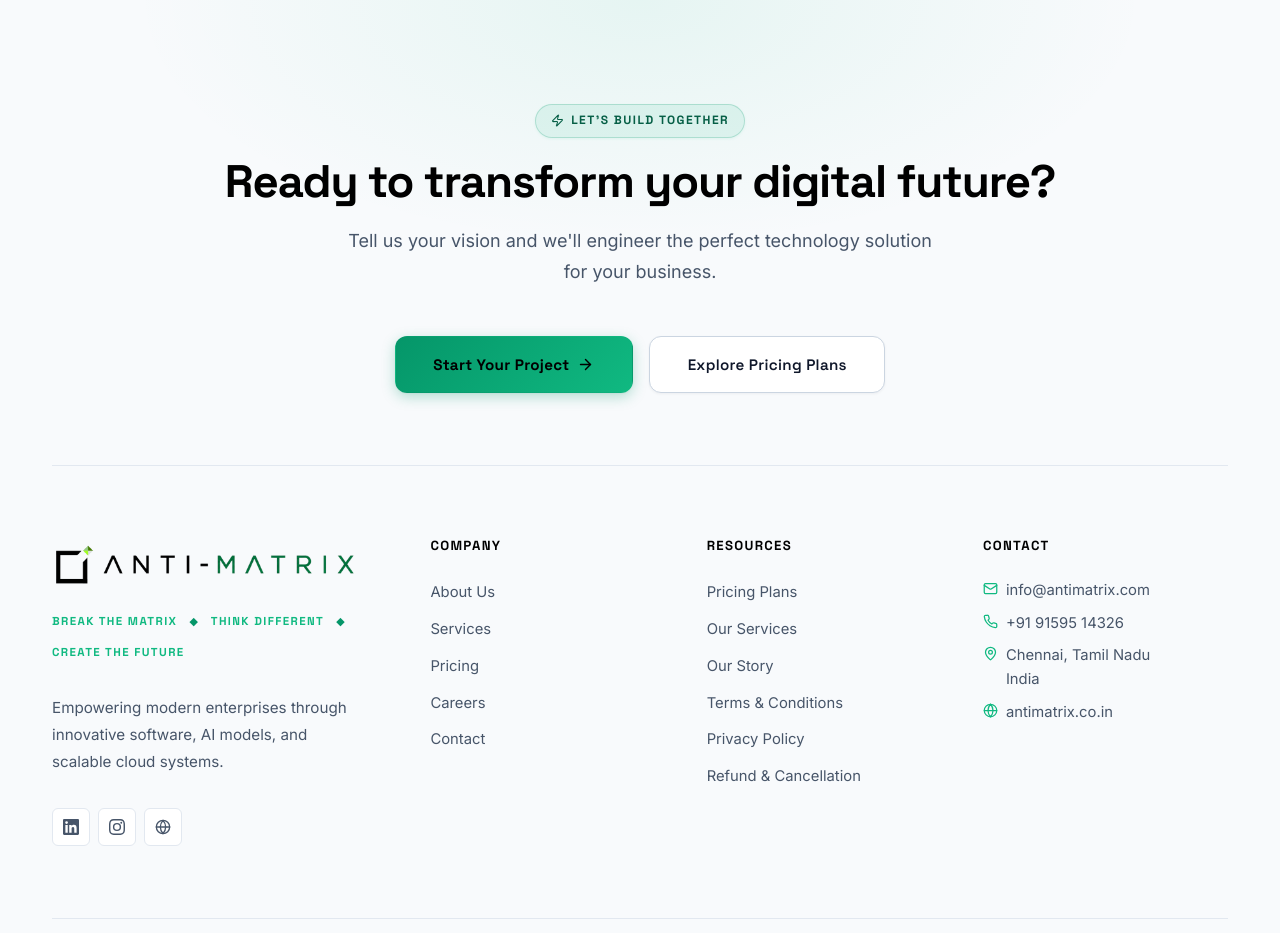
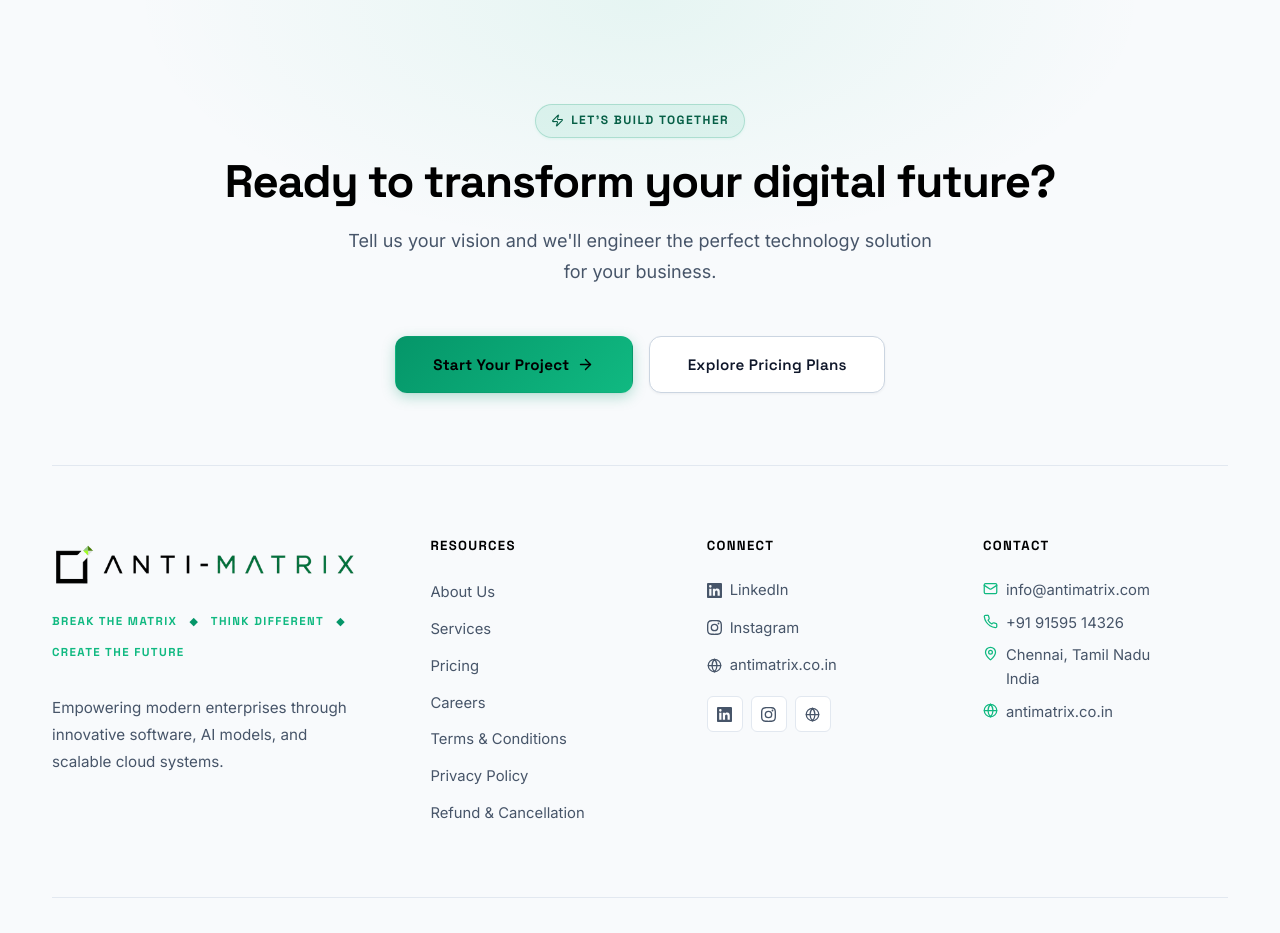
Before and after one commit to technetium-2k26/ANTI-MATRIX-website, a Flask app: page /admin/applications in a window 1280 px wide. Shown: the part 896-1829 px from the top of the page. Run offline with Flask 3, Linux system fonts and the light colour scheme; a user stored in the database is signed in; some libraries are stand-ins or nearby versions.

Commit message:
Update footer: consolidate company links into resources, remove company column, and center social hyperlinks

```diff
--- a/templates/components/footer.html
+++ b/templates/components/footer.html
@@ -39,55 +39,73 @@
           <p>
             Empowering modern enterprises through innovative software, AI models, and scalable cloud systems.
           </p>
-          <div class="footer-social" style="display: flex; gap: var(--space-sm);">
-            {# LinkedIn #}
-            <a href="https://www.linkedin.com/in/anti-matrix/" target="_blank" rel="noopener noreferrer" aria-label="LinkedIn" class="footer-social-link"
-              style="width:38px; height:38px; display:flex; align-items:center; justify-content:center; border:1px solid var(--color-border); border-radius:var(--radius-sm); color:var(--color-text-dim); transition:all 0.25s; text-decoration:none;">
-              <svg width="16" height="16" viewBox="0 0 24 24" fill="currentColor">
-                <path d="M20.447 20.452h-3.554v-5.569c0-1.328-.027-3.037-1.852-3.037-1.853 0-2.136 1.445-2.136 2.939v5.667H9.351V9h3.414v1.561h.046c.477-.9 1.637-1.85 3.37-1.85 3.601 0 4.267 2.37 4.267 5.455v6.286zM5.337 7.433a2.062 2.062 0 01-2.063-2.065 2.064 2.064 0 112.063 2.065zm1.782 13.019H3.555V9h3.564v11.452zM22.225 0H1.771C.792 0 0 .774 0 1.729v20.542C0 23.227.792 24 1.771 24h20.451C23.2 24 24 23.227 24 22.271V1.729C24 .774 23.2 0 22.222 0h.003z"/>
-              </svg>
-            </a>
-            {# Instagram #}
-            <a href="https://www.instagram.com/antimatrix_in/" target="_blank" rel="noopener noreferrer" aria-label="Instagram" class="footer-social-link"
-              style="width:38px; height:38px; display:flex; align-items:center; justify-content:center; border:1px solid var(--color-border); border-radius:var(--radius-sm); color:var(--color-text-dim); transition:all 0.25s; text-decoration:none;">
-              <svg width="16" height="16" viewBox="0 0 24 24" fill="currentColor">
-                <path d="M12 2.163c3.204 0 3.584.012 4.85.07 3.252.148 4.771 1.691 4.919 4.919.058 1.265.069 1.645.069 4.849 0 3.205-.012 3.584-.069 4.849-.149 3.225-1.664 4.771-4.919 4.919-1.266.058-1.644.07-4.85.07-3.204 0-3.584-.012-4.849-.07-3.26-.149-4.771-1.699-4.919-4.92-.058-1.265-.07-1.644-.07-4.849 0-3.204.013-3.583.07-4.849.149-3.227 1.664-4.771 4.919-4.919 1.266-.057 1.645-.069 4.849-.069zM12 0C8.741 0 8.333.014 7.053.072 2.695.272.273 2.69.073 7.052.014 8.333 0 8.741 0 12c0 3.259.014 3.668.072 4.948.2 4.358 2.618 6.78 6.98 6.98C8.333 23.986 8.741 24 12 24c3.259 0 3.668-.014 4.948-.072 4.354-.2 6.782-2.618 6.979-6.98.059-1.28.073-1.689.073-4.948 0-3.259-.014-3.667-.072-4.947-.196-4.354-2.617-6.78-6.979-6.98C15.668.014 15.259 0 12 0zm0 5.838a6.162 6.162 0 100 12.324 6.162 6.162 0 000-12.324zM12 16a4 4 0 110-8 4 4 0 010 8zm6.406-11.845a1.44 1.44 0 100 2.881 1.44 1.44 0 000-2.881z"/>
-              </svg>
-            </a>
-            {# Website #}
-            <a href="https://antimatrix.co.in" target="_blank" rel="noopener noreferrer" aria-label="Website" class="footer-social-link"
-              style="width:38px; height:38px; display:flex; align-items:center; justify-content:center; border:1px solid var(--color-border); border-radius:var(--radius-sm); color:var(--color-text-dim); transition:all 0.25s; text-decoration:none;">
-              <svg width="16" height="16" viewBox="0 0 24 24" fill="none" stroke="currentColor" stroke-width="2" stroke-linecap="round" stroke-linejoin="round">
-                <circle cx="12" cy="12" r="10"/><line x1="2" y1="12" x2="22" y2="12"/>
-                <path d="M12 2a15.3 15.3 0 0 1 4 10 15.3 15.3 0 0 1-4 10 15.3 15.3 0 0 1-4-10 15.3 15.3 0 0 1 4-10z"/>
-              </svg>
-            </a>
-          </div>
-        </div>
-
-        {# Company links #}
-        <div class="footer-col">
-          <h4>Company</h4>
-          <ul class="footer-links">
-            <li><a href="{{ url_for('main.about') }}">About Us</a></li>
-            <li><a href="{{ url_for('main.services') }}">Services</a></li>
-            <li><a href="{{ url_for('main.pricing') }}">Pricing</a></li>
-            <li><a href="{{ url_for('main.careers') }}">Careers</a></li>
-            <li><a href="{{ url_for('main.contact') }}">Contact</a></li>
-          </ul>
         </div>
 
         {# Resources links #}
         <div class="footer-col">
           <h4>Resources</h4>
           <ul class="footer-links">
-            <li><a href="{{ url_for('main.pricing') }}">Pricing Plans</a></li>
-            <li><a href="{{ url_for('main.services') }}">Our Services</a></li>
-            <li><a href="{{ url_for('main.about') }}">Our Story</a></li>
+            <li><a href="{{ url_for('main.about') }}">About Us</a></li>
+            <li><a href="{{ url_for('main.services') }}">Services</a></li>
+            <li><a href="{{ url_for('main.pricing') }}">Pricing</a></li>
+            <li><a href="{{ url_for('main.careers') }}">Careers</a></li>
             <li><a href="{{ url_for('main.terms') }}">Terms &amp; Conditions</a></li>
             <li><a href="{{ url_for('main.privacy') }}">Privacy Policy</a></li>
             <li><a href="{{ url_for('main.refund_policy') }}">Refund &amp; Cancellation</a></li>
           </ul>
+        </div>
+
+        {# Center Hyperlinks Column (LinkedIn, Instagram, Website) #}
+        <div class="footer-col">
+          <h4>Connect</h4>
+          <ul class="footer-links" style="margin-bottom: var(--space-md);">
+            <li>
+              <a href="https://www.linkedin.com/in/anti-matrix/" target="_blank" rel="noopener noreferrer" style="display: inline-flex; align-items: center; gap: 8px;">
+                <svg width="15" height="15" viewBox="0 0 24 24" fill="currentColor">
+                  <path d="M20.447 20.452h-3.554v-5.569c0-1.328-.027-3.037-1.852-3.037-1.853 0-2.136 1.445-2.136 2.939v5.667H9.351V9h3.414v1.561h.046c.477-.9 1.637-1.85 3.37-1.85 3.601 0 4.267 2.37 4.267 5.455v6.286zM5.337 7.433a2.062 2.062 0 01-2.063-2.065 2.064 2.064 0 112.063 2.065zm1.782 13.019H3.555V9h3.564v11.452zM22.225 0H1.771C.792 0 0 .774 0 1.729v20.542C0 23.227.792 24 1.771 24h20.451C23.2 24 24 23.227 24 22.271V1.729C24 .774 23.2 0 22.222 0h.003z"/>
+                </svg>
+                <span>LinkedIn</span>
+              </a>
+            </li>
+            <li>
+              <a href="https://www.instagram.com/antimatrix_in/" target="_blank" rel="noopener noreferrer" style="display: inline-flex; align-items: center; gap: 8px;">
+                <svg width="15" height="15" viewBox="0 0 24 24" fill="currentColor">
+                  <path d="M12 2.163c3.204 0 3.584.012 4.85.07 3.252.148 4.771 1.691 4.919 4.919.058 1.265.069 1.645.069 4.849 0 3.205-.012 3.584-.069 4.849-.149 3.225-1.664 4.771-4.919 4.919-1.266.058-1.644.07-4.85.07-3.204 0-3.584-.012-4.849-.07-3.26-.149-4.771-1.699-4.919-4.92-.058-1.265-.07-1.644-.07-4.849 0-3.204.013-3.583.07-4.849.149-3.227 1.664-4.771 4.919-4.919 1.266-.057 1.645-.069 4.849-.069zM12 0C8.741 0 8.333.014 7.053.072 2.695.272.273 2.69.073 7.052.014 8.333 0 8.741 0 12c0 3.259.014 3.668.072 4.948.2 4.358 2.618 6.78 6.98 6.98C8.333 23.986 8.741 24 12 24c3.259 0 3.668-.014 4.948-.072 4.354-.2 6.782-2.618 6.979-6.98.059-1.28.073-1.689.073-4.948 0-3.259-.014-3.667-.072-4.947-.196-4.354-2.617-6.78-6.979-6.98C15.668.014 15.259 0 12 0zm0 5.838a6.162 6.162 0 100 12.324 6.162 6.162 0 000-12.324zM12 16a4 4 0 110-8 4 4 0 010 8zm6.406-11.845a1.44 1.44 0 100 2.881 1.44 1.44 0 000-2.881z"/>
+                </svg>
+                <span>Instagram</span>
+              </a>
+            </li>
+            <li>
+              <a href="https://antimatrix.co.in" target="_blank" rel="noopener noreferrer" style="display: inline-flex; align-items: center; gap: 8px;">
+                <svg width="15" height="15" viewBox="0 0 24 24" fill="none" stroke="currentColor" stroke-width="2" stroke-linecap="round" stroke-linejoin="round">
+                  <circle cx="12" cy="12" r="10"/><line x1="2" y1="12" x2="22" y2="12"/>
+                  <path d="M12 2a15.3 15.3 0 0 1 4 10 15.3 15.3 0 0 1-4 10 15.3 15.3 0 0 1-4-10 15.3 15.3 0 0 1 4-10z"/>
+                </svg>
+                <span>antimatrix.co.in</span>
+              </a>
+            </li>
+          </ul>
+          <div class="footer-social" style="display: flex; gap: var(--space-sm);">
+            <a href="https://www.linkedin.com/in/anti-matrix/" target="_blank" rel="noopener noreferrer" aria-label="LinkedIn" class="footer-social-link"
+              style="width:36px; height:36px; display:flex; align-items:center; justify-content:center; border:1px solid var(--color-border); border-radius:var(--radius-sm); color:var(--color-text-dim); transition:all 0.25s; text-decoration:none;">
+              <svg width="15" height="15" viewBox="0 0 24 24" fill="currentColor">
+                <path d="M20.447 20.452h-3.554v-5.569c0-1.328-.027-3.037-1.852-3.037-1.853 0-2.136 1.445-2.136 2.939v5.667H9.351V9h3.414v1.561h.046c.477-.9 1.637-1.85 3.37-1.85 3.601 0 4.267 2.37 4.267 5.455v6.286zM5.337 7.433a2.062 2.062 0 01-2.063-2.065 2.064 2.064 0 112.063 2.065zm1.782 13.019H3.555V9h3.564v11.452zM22.225 0H1.771C.792 0 0 .774 0 1.729v20.542C0 23.227.792 24 1.771 24h20.451C23.2 24 24 23.227 24 22.271V1.729C24 .774 23.2 0 22.222 0h.003z"/>
+              </svg>
+            </a>
+            <a href="https://www.instagram.com/antimatrix_in/" target="_blank" rel="noopener noreferrer" aria-label="Instagram" class="footer-social-link"
+              style="width:36px; height:36px; display:flex; align-items:center; justify-content:center; border:1px solid var(--color-border); border-radius:var(--radius-sm); color:var(--color-text-dim); transition:all 0.25s; text-decoration:none;">
+              <svg width="15" height="15" viewBox="0 0 24 24" fill="currentColor">
+                <path d="M12 2.163c3.204 0 3.584.012 4.85.07 3.252.148 4.771 1.691 4.919 4.919.058 1.265.069 1.645.069 4.849 0 3.205-.012 3.584-.069 4.849-.149 3.225-1.664 4.771-4.919 4.919-1.266.058-1.644.07-4.85.07-3.204 0-3.584-.012-4.849-.07-3.26-.149-4.771-1.699-4.919-4.92-.058-1.265-.07-1.644-.07-4.849 0-3.204.013-3.583.07-4.849.149-3.227 1.664-4.771 4.919-4.919 1.266-.057 1.645-.069 4.849-.069zM12 0C8.741 0 8.333.014 7.053.072 2.695.272.273 2.69.073 7.052.014 8.333 0 8.741 0 12c0 3.259.014 3.668.072 4.948.2 4.358 2.618 6.78 6.98 6.98C8.333 23.986 8.741 24 12 24c3.259 0 3.668-.014 4.948-.072 4.354-.2 6.782-2.618 6.979-6.98.059-1.28.073-1.689.073-4.948 0-3.259-.014-3.667-.072-4.947-.196-4.354-2.617-6.78-6.979-6.98C15.668.014 15.259 0 12 0zm0 5.838a6.162 6.162 0 100 12.324 6.162 6.162 0 000-12.324zM12 16a4 4 0 110-8 4 4 0 010 8zm6.406-11.845a1.44 1.44 0 100 2.881 1.44 1.44 0 000-2.881z"/>
+              </svg>
+            </a>
+            <a href="https://antimatrix.co.in" target="_blank" rel="noopener noreferrer" aria-label="Website" class="footer-social-link"
+              style="width:36px; height:36px; display:flex; align-items:center; justify-content:center; border:1px solid var(--color-border); border-radius:var(--radius-sm); color:var(--color-text-dim); transition:all 0.25s; text-decoration:none;">
+              <svg width="15" height="15" viewBox="0 0 24 24" fill="none" stroke="currentColor" stroke-width="2" stroke-linecap="round" stroke-linejoin="round">
+                <circle cx="12" cy="12" r="10"/><line x1="2" y1="12" x2="22" y2="12"/>
+                <path d="M12 2a15.3 15.3 0 0 1 4 10 15.3 15.3 0 0 1-4 10 15.3 15.3 0 0 1-4-10 15.3 15.3 0 0 1 4-10z"/>
+              </svg>
+            </a>
+          </div>
         </div>
 
         {# Contact column #}
```
